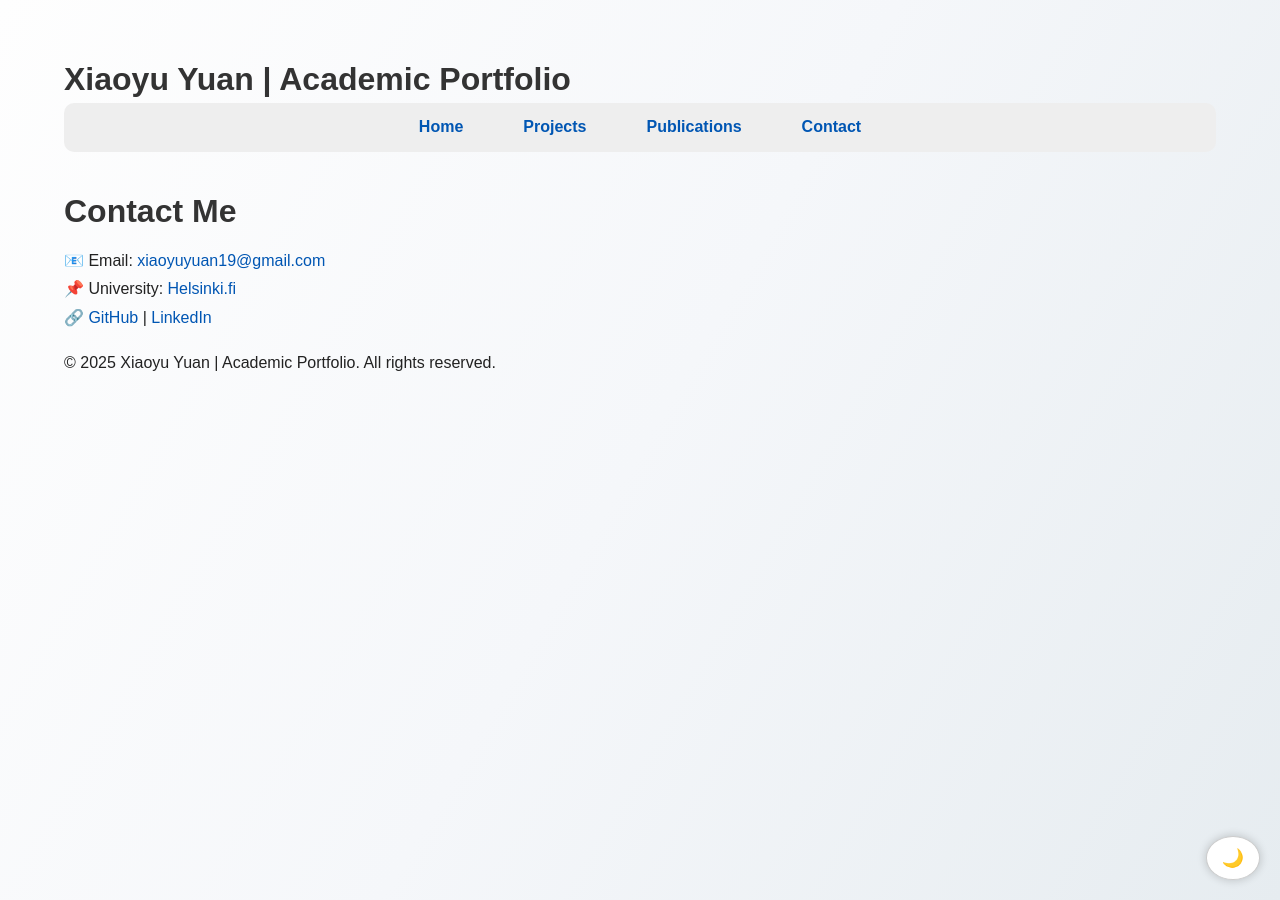
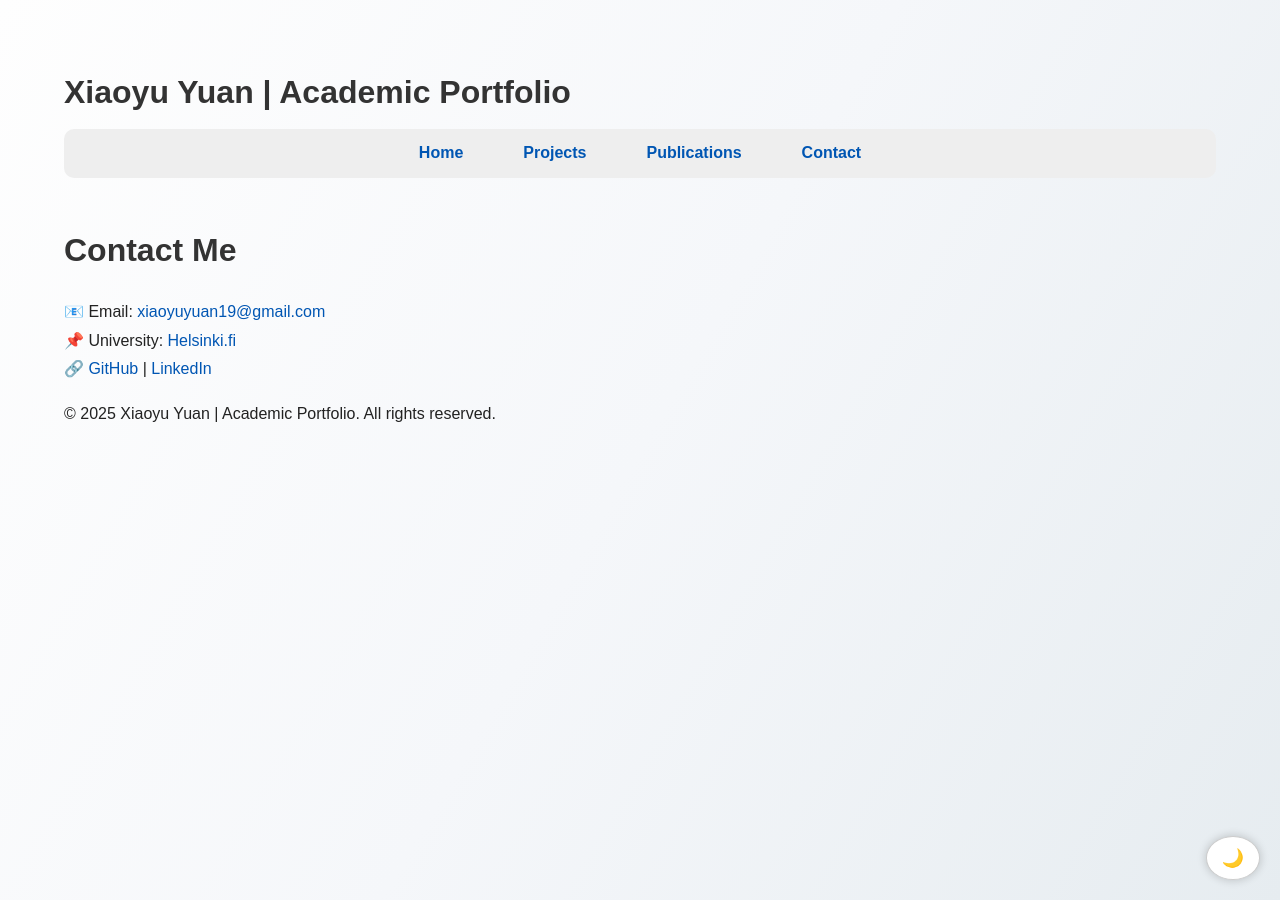
Before and after one commit to XiaoyuYuan19/portfolio, a Jekyll site: the page built from contact.md, in a window 1280 px wide. Built offline with Jekyll 4.4.1, drawn with Linux system fonts in a browser that asks for light colours.

Commit message:
Update style.css

```diff
--- a/assets/css/style.css
+++ b/assets/css/style.css
@@ -91,7 +91,7 @@ body {
 }
 
 h1{
-    line-height: 1.2;
+    line-height: 2;
 }
 
 h2, h3{
```
